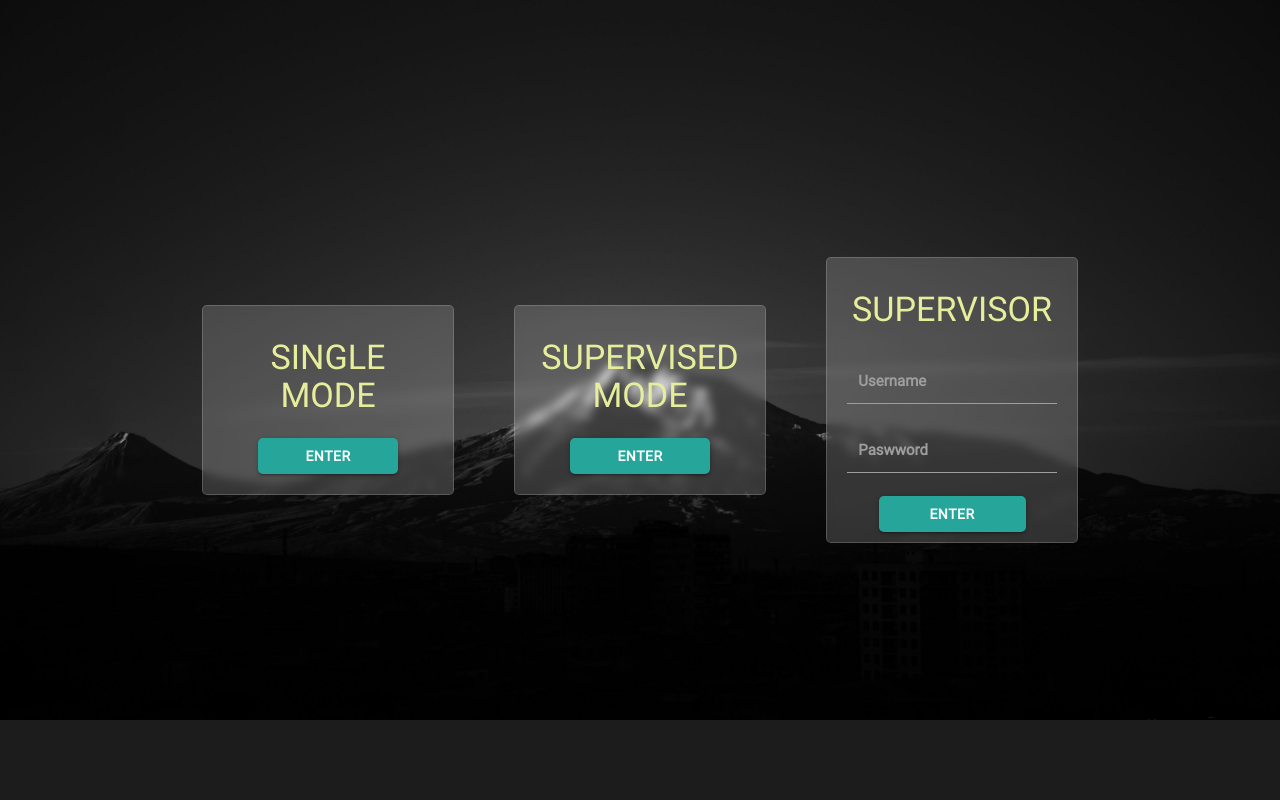
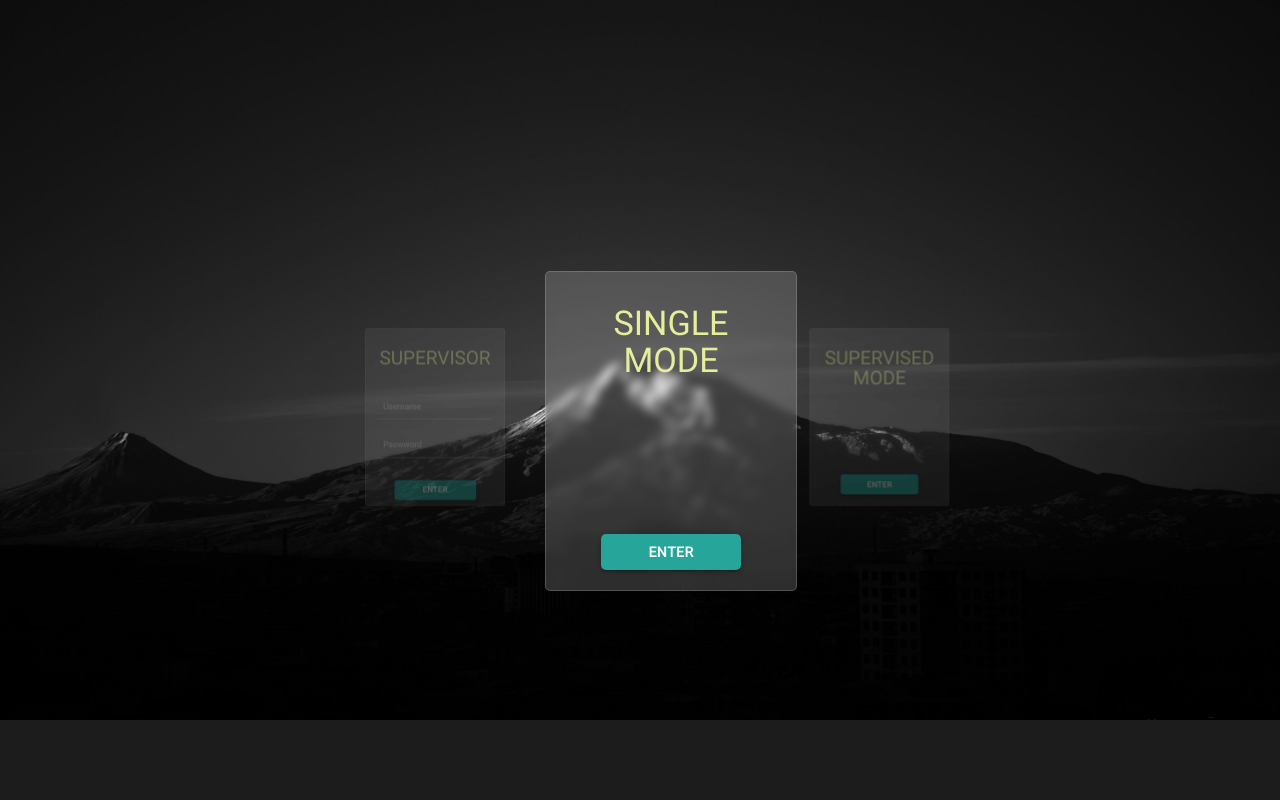
Before and after one commit to geer26/kett_v2, a Flask app: page / in a window 1280 px wide. Run offline with Flask 3, Linux system fonts and the light colour scheme.

Commit message:
supervised mode

```diff
--- a/application/app/static/css/index.css
+++ b/application/app/static/css/index.css
@@ -87,11 +87,15 @@ body{
 
 
 .content{
-    position: absolute;
+    position: relative;
     padding: 10px;
     margin: 0;
     height: 100%;
     width: 100%;
+    display: flex;
+    flex-direction: column;
+    justify-content: center;
+    align-items: center;
 }
 
 
@@ -107,13 +111,20 @@ body{
     backdrop-filter: blur(3px);*/
     display: flex;
     flex-direction: column;
-    justify-content: center;
+    justify-content: space-between;
     align-items: center;
     background-color:  rgba( 228,226,226, 0.2);
     backdrop-filter: blur(5px);
     -webkit-backdrop-filter: blur(5px);
     border-radius: 5px;
     border: 1px solid rgba( 228,226,226, 0.2);
+}
+
+.carousel-item{
+    height: 100% !important;
+    width: 100% !important;
+    width: fit-content;
+    padding: 10x;
 }
 
 
--- /dev/null
+++ b/application/app/static/js/index.js
@@ -0,0 +1,7 @@
+$(document).ready(function(){
+    $('.carousel').carousel({
+        dist: -200,
+        shift: 100,
+        padding: 100,
+    });
+  });
--- a/application/app/templates/index.html
+++ b/application/app/templates/index.html
@@ -18,20 +18,20 @@
 <body>
     <div id="content" class="content">
 
-        <div class="welcome-modal">
+        <div class="carousel center">
+
+            <div class="welcome-modal carousel-item">
 
                     <h4>SINGLE MODE</h4>
 
                     <div class="button-container">
                         <a class="waves-effect waves-light btn" style="border-radius: 5px;" href="/single">ENTER</a>
                     </div>
-
                 </div>
 
-        <div class="welcome-modal">
+            <div class="welcome-modal carousel-item">
 
                 <h4>SUPERVISED MODE</h4>
-
                 <div class="button-container">
 
                 <a class="waves-effect waves-light btn" style="border-radius: 5px;" href="/supervised">ENTER</a>
@@ -40,7 +40,7 @@
 
             </div>
 
-        <div class="welcome-modal">
+            <div class="welcome-modal carousel-item">
 
             <h4>SUPERVISOR</h4>
 
@@ -58,6 +58,7 @@
             </div>
 
             <a class="waves-effect waves-light btn" style="border-radius: 5px;" href="javascript:$('#loginform').submit();" >ENTER</a>
+            </div>
 
         </div>
 
```
Lines whose indentation alone changed are shown as unchanged.
